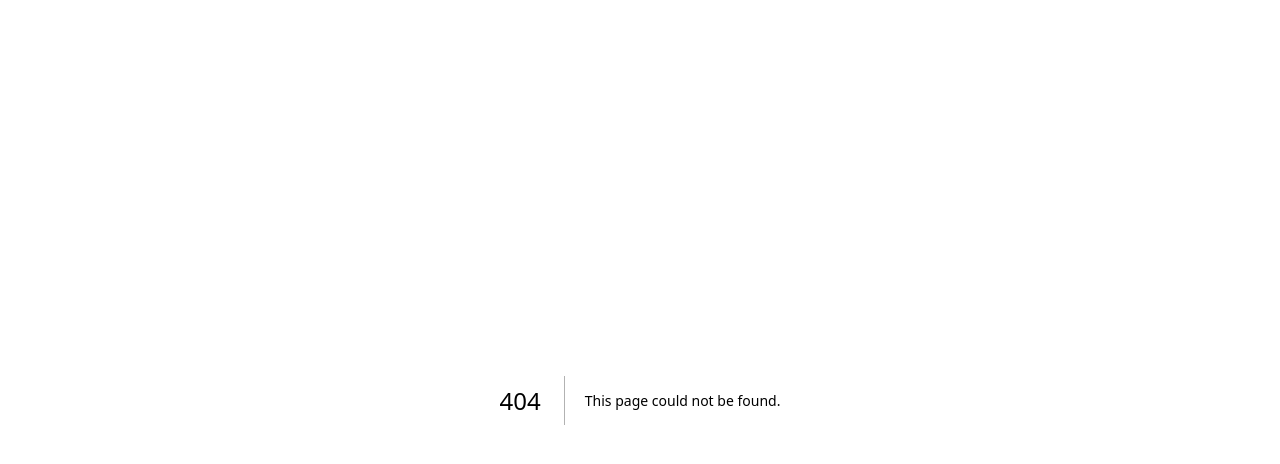
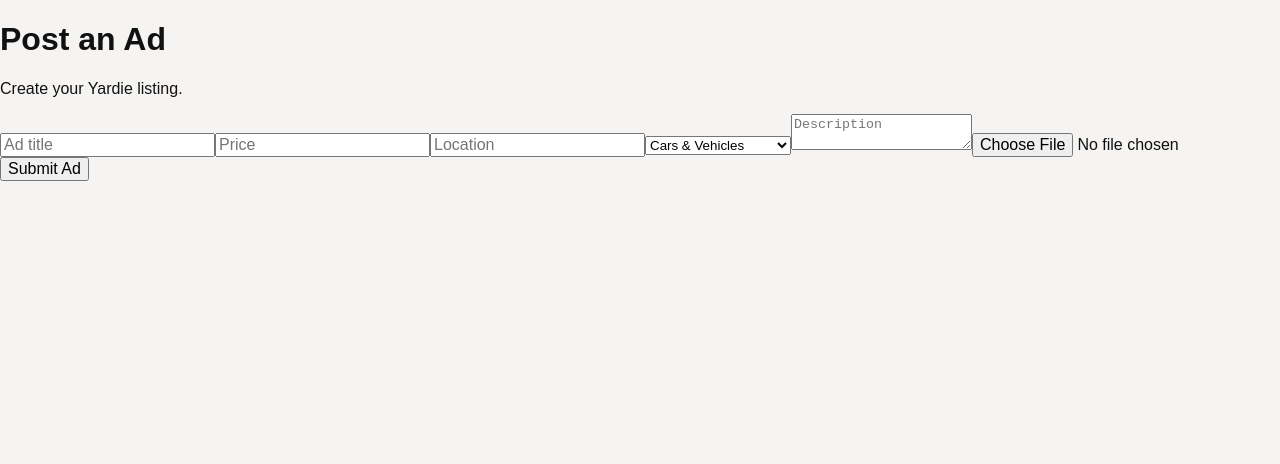
Before and after one commit to Yardieau/yardie-au, a Next.js app: page /post in a window 1280 px wide. Before the commit this address had no page. Shown: the top 464 px of the page. Built offline with nearby package versions, Linux system fonts and the light colour scheme.

Commit message:
Add post ad page

```diff
--- /dev/null
+++ b/app/post/page.js
@@ -0,0 +1,36 @@
+export default function PostAdPage() {
+  return (
+    <main className="postPage">
+      <h1>Post an Ad</h1>
+      <p>Create your Yardie listing.</p>
+
+      <form className="postForm">
+        <input name="title" placeholder="Ad title" required />
+        <input name="price" placeholder="Price" required />
+        <input name="location" placeholder="Location" required />
+
+        <select name="category" required>
+          <option>Cars & Vehicles</option>
+          <option>Car Parts</option>
+          <option>Tools & Equipment</option>
+          <option>Trailers & Caravans</option>
+          <option>Farm & Rural</option>
+          <option>Electronics</option>
+          <option>Home & Garden</option>
+          <option>Furniture</option>
+          <option>Kids & Baby</option>
+          <option>Clothing & Shoes</option>
+          <option>Jewellery & Watches</option>
+          <option>Sports & Outdoors</option>
+          <option>Trading Cards</option>
+          <option>Jobs & Services</option>
+        </select>
+
+        <textarea name="description" placeholder="Description"></textarea>
+        <input name="image" type="file" accept="image/*" />
+
+        <button type="submit">Submit Ad</button>
+      </form>
+    </main>
+  );
+}
```
